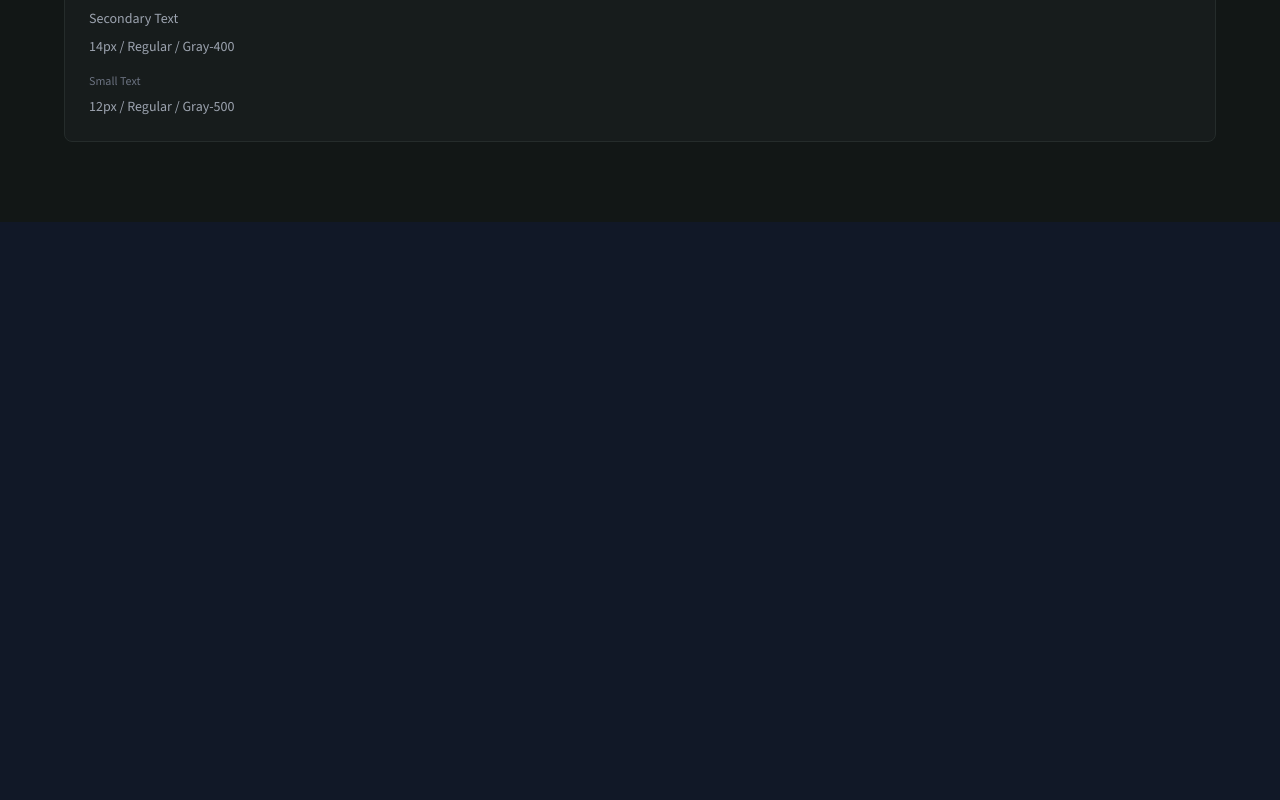
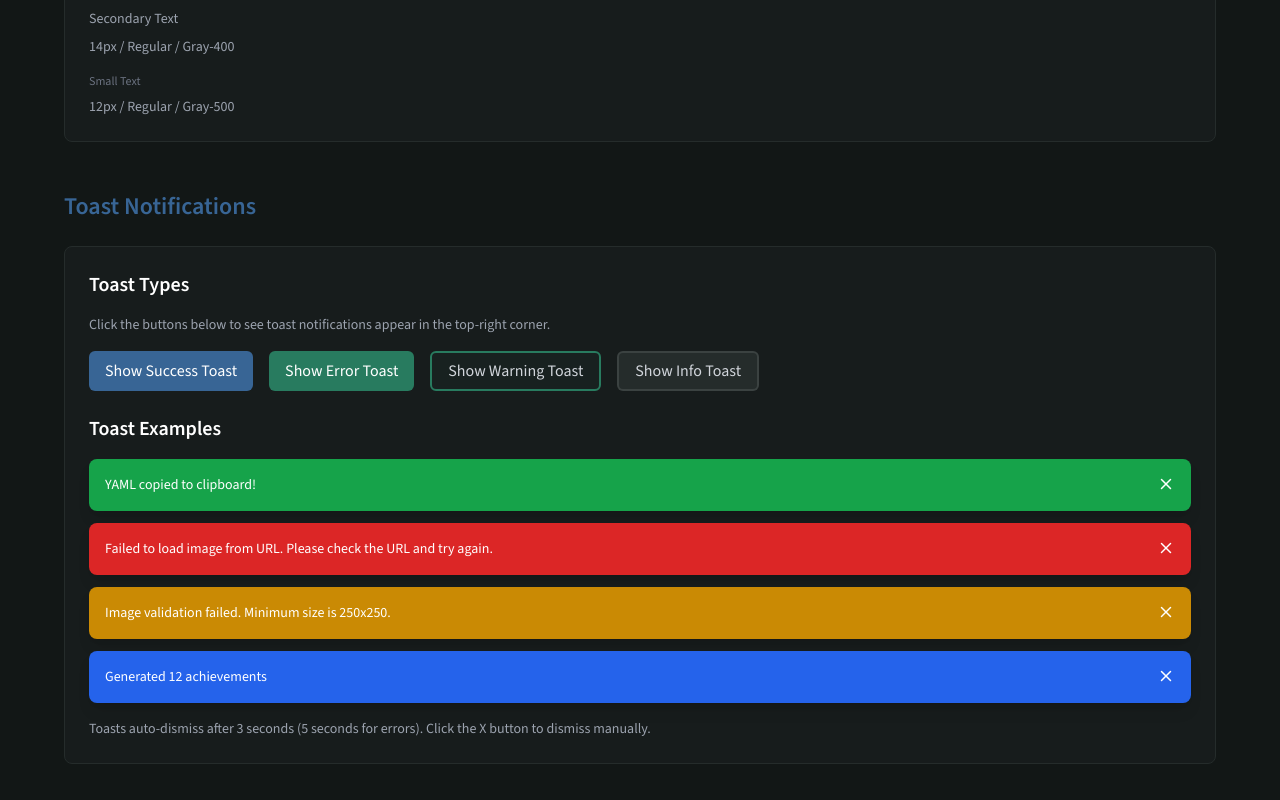
Before and after one commit to Biggsen/mc-region-maker, a React (Vite) app: page /styleguide in a window 1280 px wide. Shown: the part 3664-4464 px from the top of the page. Before the commit the page ends 3886 px from the top, so only its background shows below. Built offline with nearby package versions, Linux system fonts and the light colour scheme.

Commit message:
refactor phase 3 (toast system)

```diff
--- a/src/components/AdvancedPanel.tsx
+++ b/src/components/AdvancedPanel.tsx
@@ -10,7 +10,7 @@ import { Trash2 } from 'lucide-react'
 import { ClearDataModal } from './ClearDataModal'
 
 export function AdvancedPanel() {
-  const { regions, worldType, mapCanvas } = useAppContext()
+  const { regions, worldType, mapCanvas, toast, worldName, spawn } = useAppContext()
   const villageFileInputRef = useRef<HTMLInputElement>(null)
   const importFileInputRef = useRef<HTMLInputElement>(null)
   const [isImportingVillages, setIsImportingVillages] = useState(false)
@@ -29,15 +29,15 @@ export function AdvancedPanel() {
   const [showClearDataModal, setShowClearDataModal] = useState(false)
 
   const handleGenerateAchievements = () => {
-    generateAchievementsYAML(regions.regions, worldType.worldType)
+    generateAchievementsYAML(regions.regions, worldType.worldType, toast.showToast)
   }
 
   const handleGenerateEventConditions = () => {
-    generateEventConditionsYAML(regions.regions, worldType.worldType)
+    generateEventConditionsYAML(regions.regions, worldType.worldType, toast.showToast)
   }
 
   const handleGenerateLevelledMobsRules = () => {
-    generateLevelledMobsRulesYAML(regions.regions, worldType.worldType)
+    generateLevelledMobsRulesYAML(regions.regions, worldName.worldName, spawn.spawnState.coordinates, worldType.worldType, toast.showToast)
   }
 
   const handleRandomizeChallengeLevels = () => {
--- a/src/components/ExportPanel.tsx
+++ b/src/components/ExportPanel.tsx
@@ -6,7 +6,7 @@ import { BaseModal } from './BaseModal'
 import { Button } from './Button'
 
 export function ExportPanel() {
-  const { regions, spawn, worldType } = useAppContext()
+  const { regions, spawn, worldType, toast } = useAppContext()
   const [includeVillages, setIncludeVillages] = useState(false)
   const [randomMobSpawn, setRandomMobSpawn] = useState(false)
   const [includeHeartRegions, setIncludeHeartRegions] = useState(false)
@@ -68,7 +68,7 @@ export function ExportPanel() {
     } : null
     // Force spawn region to false for nether since it doesn't exist
     const finalIncludeSpawnRegion = worldType.worldType === 'nether' ? false : includeSpawnRegion
-    exportRegionsYAML(regions.regions, includeVillages, randomMobSpawn, includeHeartRegions, finalIncludeSpawnRegion, spawnData, worldType.worldType, useModernWorldHeight, useGreetingsAndFarewells, greetingSize, includeChallengeLevelSubheading)
+    exportRegionsYAML(regions.regions, includeVillages, randomMobSpawn, includeHeartRegions, finalIncludeSpawnRegion, spawnData, worldType.worldType, useModernWorldHeight, useGreetingsAndFarewells, greetingSize, includeChallengeLevelSubheading, toast.showToast)
   }
 
   const computedHasVillages = regions.regions.some(region => region.subregions && region.subregions.length > 0)
--- a/src/components/ImageImportHandler.tsx
+++ b/src/components/ImageImportHandler.tsx
@@ -7,7 +7,7 @@ import { getImageProxyUrl } from '../utils/imageUtils'
 
 export function ImageImportHandler() {
   const location = useLocation()
-  const { mapState, regions, worldName, spawn, seedInfo } = useAppContext()
+  const { mapState, regions, worldName, spawn, seedInfo, toast } = useAppContext()
   const hasProcessedRef = useRef(false)
 
   useEffect(() => {
@@ -28,7 +28,7 @@ export function ImageImportHandler() {
         // Validate image dimensions before proceeding
         const validation = validateImageDimensions(img.width, img.height)
         if (!validation.isValid) {
-          alert(validation.error)
+          toast.showToast(validation.error || 'Image validation failed', 'error')
           return
         }
 
@@ -93,7 +93,7 @@ export function ImageImportHandler() {
           return
         }
 
-        alert(`Failed to load image. Make sure the API server is running and accessible.`)
+        toast.showToast('Failed to load image. Make sure the API server is running and accessible.', 'error')
       }
 
       img.src = proxiedImageUrl
--- a/src/components/MainApp.tsx
+++ b/src/components/MainApp.tsx
@@ -7,6 +7,7 @@ import { AdvancedPanel } from './AdvancedPanel'
 import { LoadingOverlay } from './LoadingOverlay'
 import { ImageImportHandler } from './ImageImportHandler'
 import { MapLoaderControls } from './MapLoaderControls'
+import { ToastContainer } from './ToastContainer'
 import { exportCompleteMap, importMapData, loadImageFromSrc, loadImageFromBase64 } from '../utils/exportUtils'
 import { saveActiveTab, loadActiveTab, loadImageDetails, saveImageDetails, saveExportSettings, ImageDetails } from '../utils/persistenceUtils'
 import { validateImageDimensions } from '../utils/imageValidation'
@@ -18,7 +19,7 @@ import { useDataChanged } from '../hooks/useDataChanged'
 type TabType = 'map' | 'regions' | 'export' | 'advanced'
 
 function TabNavigation({ activeTab, onTabChange }: { activeTab: TabType; onTabChange: (tab: TabType) => void }) {
-  const { regions, mapState, worldName, spawn, worldType, seedInfo } = useAppContext()
+  const { regions, mapState, worldName, spawn, worldType, seedInfo, toast } = useAppContext()
   const fileInputRef = useRef<HTMLInputElement>(null)
   const [showLoadModal, setShowLoadModal] = useState(false)
 
@@ -60,7 +61,8 @@ function TabNavigation({ activeTab, onTabChange }: { activeTab: TabType; onTabCh
       seedInfo.seedInfo.seed,
       seedInfo.seedInfo.dimension,
       imageDetails?.worldSize,
-      imageDetails?.imageSize
+      imageDetails?.imageSize,
+      toast.showToast
     )
     markAsSaved()
   }
@@ -109,7 +111,7 @@ function TabNavigation({ activeTab, onTabChange }: { activeTab: TabType; onTabCh
           const image = await loadImageFromBase64(importData.imageData)
           const validation = validateImageDimensions(image.width, image.height)
           if (!validation.isValid) {
-            alert(validation.error)
+            toast.showToast(validation.error || 'Image validation failed', 'error')
           } else {
             mapState.setImage(image)
           }
@@ -122,7 +124,7 @@ function TabNavigation({ activeTab, onTabChange }: { activeTab: TabType; onTabCh
           const image = await loadImageFromSrc(importData.mapState.imageSrc)
           const validation = validateImageDimensions(image.width, image.height)
           if (!validation.isValid) {
-            alert(validation.error)
+            toast.showToast(validation.error || 'Image validation failed', 'error')
           } else {
             mapState.setImage(image)
           }
@@ -199,8 +201,9 @@ function TabNavigation({ activeTab, onTabChange }: { activeTab: TabType; onTabCh
 
       // Mark as saved since we just loaded from a saved file
       markAsSaved()
+      toast.showToast('Project file loaded successfully', 'success')
     } catch (error) {
-      alert('Failed to load project file. Please make sure it\'s a valid project file.')
+      toast.showToast('Failed to load project file. Please make sure it\'s a valid project file.', 'error')
       console.error('Import error:', error)
     }
   }
@@ -287,6 +290,7 @@ function TabNavigation({ activeTab, onTabChange }: { activeTab: TabType; onTabCh
 
 // Component to handle image import within AppProvider context
 function MainAppContent() {
+  const { toast } = useAppContext()
   const [isLoading, setIsLoading] = useState(true)
   const [activeTab, setActiveTab] = useState<TabType>(loadActiveTab())
   const [showImportModal, setShowImportModal] = useState(false)
@@ -356,6 +360,8 @@ function MainAppContent() {
 
         {isLoading && <LoadingOverlay />}
 
+        <ToastContainer toasts={toast.toasts} onDismiss={toast.dismissToast} />
+
         <ImportConfirmationModal
           isOpen={showImportModal}
           onConfirm={confirmImport}
--- a/src/components/MapLoaderControls.tsx
+++ b/src/components/MapLoaderControls.tsx
@@ -16,7 +16,7 @@ interface MapLoaderControlsProps {
 }
 
 export function MapLoaderControls({ onShowImportConfirmation }: MapLoaderControlsProps) {
-  const { mapState, regions, seedInfo, worldName } = useAppContext()
+  const { mapState, regions, seedInfo, worldName, toast } = useAppContext()
   const [imageUrl, setImageUrl] = useState('')
   const [worldSize, setWorldSize] = useState(8)
   const [isLoading, setIsLoading] = useState(false)
@@ -118,7 +118,7 @@ export function MapLoaderControls({ onShowImportConfirmation }: MapLoaderControl
       // Validate image dimensions before proceeding
       const validation = validateImageDimensions(img.width, img.height)
       if (!validation.isValid) {
-        alert(validation.error)
+        toast.showToast(validation.error || 'Image validation failed', 'error')
         return
       }
 
@@ -167,7 +167,7 @@ export function MapLoaderControls({ onShowImportConfirmation }: MapLoaderControl
     }
     img.onerror = (error) => {
       console.error('Failed to load image:', error)
-      alert('Failed to load image from URL. Please check the URL and try again.')
+      toast.showToast('Failed to load image from URL. Please check the URL and try again.', 'error')
     }
     img.src = imageUrl
   }, [setImage, setOffset, mapState, seedInfo, importSeed, importDimension])
--- a/src/components/RegionPanel.tsx
+++ b/src/components/RegionPanel.tsx
@@ -10,7 +10,7 @@ import { DeleteRegionModal } from './DeleteRegionModal'
 import { Trash2, Search, LineSquiggle, ArrowUp, ArrowDown, ZoomIn } from 'lucide-react'
 
 export function RegionPanel() {
-  const { regions, worldType, mapState: mapStateHook } = useAppContext()
+  const { regions, worldType, mapState: mapStateHook, toast } = useAppContext()
   const {
     regions: regionsList,
     selectedRegionId,
@@ -58,9 +58,10 @@ export function RegionPanel() {
     const yaml = getRegionYAML(regionId)
     try {
       await copyToClipboard(yaml)
-      alert('YAML copied to clipboard!')
+      toast.showToast('YAML copied to clipboard!', 'success')
     } catch (error) {
       console.error('Failed to copy to clipboard:', error)
+      toast.showToast('Failed to copy YAML to clipboard', 'error')
     }
   }
 
@@ -68,7 +69,7 @@ export function RegionPanel() {
   const handleZoomToRegion = (region: { id: string; name: string; points: { x: number; z: number }[] }) => {
     if (!mapState.image) {
       console.warn('Cannot zoom: No image loaded')
-      alert('Cannot zoom to region: No map image is loaded. Please load a map image first from the Map tab.')
+      toast.showToast('Cannot zoom to region: No map image is loaded. Please load a map image first from the Map tab.', 'error')
       return
     }
 
--- a/src/components/StyleGuide.tsx
+++ b/src/components/StyleGuide.tsx
@@ -1,5 +1,7 @@
 import { Button } from './Button'
-import { Download, Save, ArrowRight, Settings } from 'lucide-react'
+import { ToastContainer } from './ToastContainer'
+import { useToast } from '../hooks/useToast'
+import { Download, Save, ArrowRight, Settings, X } from 'lucide-react'
 
 interface ColorSwatch {
   name: string
@@ -33,8 +35,11 @@ const colors: ColorSwatch[] = [
 ]
 
 export function StyleGuide() {
+  const toast = useToast()
+
   return (
     <div className="min-h-screen bg-night text-white p-8">
+      <ToastContainer toasts={toast.toasts} onDismiss={toast.dismissToast} />
       <div className="max-w-6xl mx-auto">
         <h1 className="text-4xl font-bold mb-8 text-white">Region Forge Style Guide</h1>
 
@@ -178,6 +183,77 @@ export function StyleGuide() {
             </div>
           </div>
         </section>
+
+        <section className="mb-12">
+          <h2 className="text-2xl font-semibold mb-6 text-lapis-lazuli">Toast Notifications</h2>
+          <div className="bg-eerie-back border border-gunmetal rounded-lg p-6 space-y-6">
+            <div>
+              <h3 className="text-xl font-semibold mb-4 text-white">Toast Types</h3>
+              <p className="text-sm text-gray-400 mb-4">
+                Click the buttons below to see toast notifications appear in the top-right corner.
+              </p>
+              <div className="flex flex-wrap gap-4">
+                <Button
+                  variant="primary"
+                  onClick={() => toast.showToast('Operation completed successfully!', 'success')}
+                >
+                  Show Success Toast
+                </Button>
+                <Button
+                  variant="secondary"
+                  onClick={() => toast.showToast('Something went wrong. Please try again.', 'error')}
+                >
+                  Show Error Toast
+                </Button>
+                <Button
+                  variant="secondary-outline"
+                  onClick={() => toast.showToast('Warning: This action may have consequences.', 'warning')}
+                >
+                  Show Warning Toast
+                </Button>
+                <Button
+                  variant="ghost"
+                  onClick={() => toast.showToast('Here is some helpful information.', 'info')}
+                >
+                  Show Info Toast
+                </Button>
+              </div>
+            </div>
+
+            <div>
+              <h3 className="text-xl font-semibold mb-4 text-white">Toast Examples</h3>
+              <div className="space-y-3">
+                <div className="bg-green-600 text-white p-4 rounded-lg shadow-lg flex items-start justify-between gap-3">
+                  <p className="flex-1 text-sm">YAML copied to clipboard!</p>
+                  <button className="flex-shrink-0 hover:opacity-70 transition-opacity">
+                    <X size={18} />
+                  </button>
+                </div>
+                <div className="bg-red-600 text-white p-4 rounded-lg shadow-lg flex items-start justify-between gap-3">
+                  <p className="flex-1 text-sm">Failed to load image from URL. Please check the URL and try again.</p>
+                  <button className="flex-shrink-0 hover:opacity-70 transition-opacity">
+                    <X size={18} />
+                  </button>
+                </div>
+                <div className="bg-yellow-600 text-white p-4 rounded-lg shadow-lg flex items-start justify-between gap-3">
+                  <p className="flex-1 text-sm">Image validation failed. Minimum size is 250x250.</p>
+                  <button className="flex-shrink-0 hover:opacity-70 transition-opacity">
+                    <X size={18} />
+                  </button>
+                </div>
+                <div className="bg-blue-600 text-white p-4 rounded-lg shadow-lg flex items-start justify-between gap-3">
+                  <p className="flex-1 text-sm">Generated 12 achievements</p>
+                  <button className="flex-shrink-0 hover:opacity-70 transition-opacity">
+                    <X size={18} />
+                  </button>
+                </div>
+              </div>
+              <p className="text-sm text-gray-400 mt-4">
+                Toasts auto-dismiss after 3 seconds (5 seconds for errors). Click the X button to dismiss manually.
+              </p>
+            </div>
+          </div>
+        </section>
       </div>
     </div>
   )
--- /dev/null
+++ b/src/components/ToastContainer.tsx
@@ -0,0 +1,41 @@
+import { X } from 'lucide-react'
+import { Toast } from '../hooks/useToast'
+
+interface ToastContainerProps {
+  toasts: Toast[]
+  onDismiss: (id: string) => void
+}
+
+export function ToastContainer({ toasts, onDismiss }: ToastContainerProps) {
+  if (toasts.length === 0) return null
+
+  return (
+    <div className="fixed top-4 right-4 z-50 space-y-2 max-w-md">
+      {toasts.map(toast => {
+        const bgColor = toast.type === 'error'
+          ? 'bg-red-600'
+          : toast.type === 'success'
+          ? 'bg-green-600'
+          : toast.type === 'warning'
+          ? 'bg-yellow-600'
+          : 'bg-blue-600'
+
+        return (
+          <div
+            key={toast.id}
+            className={`${bgColor} text-white p-4 rounded-lg shadow-lg flex items-start justify-between gap-3 animate-in slide-in-from-right`}
+          >
+            <p className="flex-1 text-sm">{toast.message}</p>
+            <button
+              onClick={() => onDismiss(toast.id)}
+              className="flex-shrink-0 hover:opacity-70 transition-opacity"
+              aria-label="Dismiss notification"
+            >
+              <X size={18} />
+            </button>
+          </div>
+        )
+      })}
+    </div>
+  )
+}
--- a/src/context/AppContext.tsx
+++ b/src/context/AppContext.tsx
@@ -7,6 +7,7 @@ import { useMapCanvas } from '../hooks/useMapCanvas'
 import { useWorldType } from '../hooks/useWorldType'
 import { useCustomMarkers } from '../hooks/useCustomMarkers'
 import { useSeedInfo } from '../hooks/useSeedInfo'
+import { useToast } from '../hooks/useToast'
 
 interface AppContextType {
   regions: ReturnType<typeof useRegions>
@@ -17,6 +18,7 @@ interface AppContextType {
   worldType: ReturnType<typeof useWorldType>
   customMarkers: ReturnType<typeof useCustomMarkers>
   seedInfo: ReturnType<typeof useSeedInfo>
+  toast: ReturnType<typeof useToast>
 }
 
 const AppContext = createContext<AppContextType | null>(null)
@@ -30,9 +32,10 @@ export function AppProvider({ children }: { children: ReactNode }) {
   const mapCanvas = useMapCanvas()
   const customMarkers = useCustomMarkers()
   const seedInfo = useSeedInfo()
+  const toast = useToast()
 
   return (
-    <AppContext.Provider value={{ regions, mapState, worldName, spawn, mapCanvas, worldType, customMarkers, seedInfo }}>
+    <AppContext.Provider value={{ regions, mapState, worldName, spawn, mapCanvas, worldType, customMarkers, seedInfo, toast }}>
       {children}
     </AppContext.Provider>
   )
--- /dev/null
+++ b/src/hooks/useToast.ts
@@ -0,0 +1,37 @@
+import { useState, useCallback, useRef } from 'react'
+
+export interface Toast {
+  id: string
+  message: string
+  type: 'success' | 'error' | 'warning' | 'info'
+}
+
+export function useToast() {
+  const [toasts, setToasts] = useState<Toast[]>([])
+  const timeoutRefs = useRef<Map<string, NodeJS.Timeout>>(new Map())
+
+  const showToast = useCallback((message: string, type: Toast['type'] = 'info') => {
+    const id = `${Date.now()}-${Math.random()}`
+    setToasts(prev => [...prev, { id, message, type }])
+
+    // Auto-dismiss after 3 seconds (5 seconds for errors)
+    const dismissTime = type === 'error' ? 5000 : 3000
+    const timeout = setTimeout(() => {
+      setToasts(prev => prev.filter(t => t.id !== id))
+      timeoutRefs.current.delete(id)
+    }, dismissTime)
+
+    timeoutRefs.current.set(id, timeout)
+  }, [])
+
+  const dismissToast = useCallback((id: string) => {
+    setToasts(prev => prev.filter(t => t.id !== id))
+    const timeout = timeoutRefs.current.get(id)
+    if (timeout) {
+      clearTimeout(timeout)
+      timeoutRefs.current.delete(id)
+    }
+  }, [])
+
+  return { toasts, showToast, dismissToast }
+}
```
Also changed, not shown: src/utils/exportUtils.ts (+30 -14 lines).
